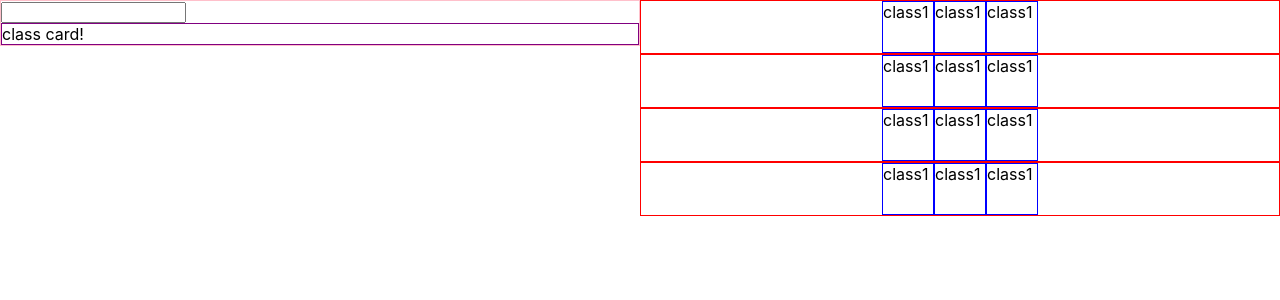
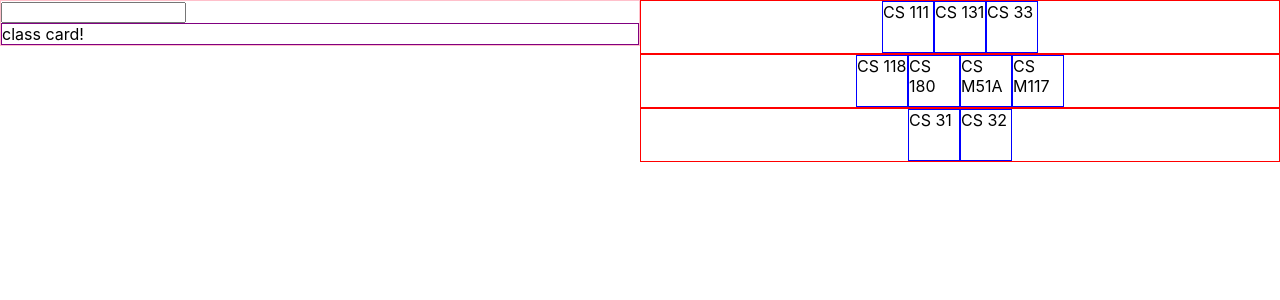
Before and after one commit to ucladevx/Aphrodite, a React (Create React App) app: page /main in a window 1280 px wide. Shown: the top 300 px of the page. Built offline with nearby package versions, Linux system fonts and the light colour scheme.

Commit message:
Class Bubble + Quarter List

```diff
--- a/src/Components/ClassBubble/ClassBubble.js
+++ b/src/Components/ClassBubble/ClassBubble.js
@@ -1,10 +1,14 @@
 import React, { Component } from "react";
 
 class ClassBubble extends Component {
+  cardView = () => {
+    console.log(this.props.name + " ClassBubble clicked");
+  }
   render() {
     return (
-      <div style={{ width: 50, height: 50, border: "1px blue solid" }}>
-        class1
+      <div style={{ width: 50, height: 50, border: "1px blue solid" }}
+      onClick={this.cardView}>
+        {this.props.name}
       </div>
     );
   }
--- a/src/Components/QuarterList/QuarterList.js
+++ b/src/Components/QuarterList/QuarterList.js
@@ -2,6 +2,12 @@ import React, { Component } from "react";
 import ClassBubble from "../ClassBubble/ClassBubble";
 
 class QuarterList extends Component {
+  createClassBubble = (classBubble) => {
+    return <ClassBubble name={classBubble}/>;
+  }
+  createClassBubbles = (quarter) => {
+    return quarter.map(this.createClassBubble);
+  }
   render() {
     return (
       <div
@@ -12,9 +18,7 @@ class QuarterList extends Component {
           border: "1px red solid"
         }}
       >
-        <ClassBubble />
-        <ClassBubble />
-        <ClassBubble />
+        {this.createClassBubbles(this.props.quarter)}
       </div>
     );
   }
--- a/src/Pages/MainPage/MainPage.js
+++ b/src/Pages/MainPage/MainPage.js
@@ -2,6 +2,13 @@ import React, { Component } from "react";
 import QuarterList from "../../Components/QuarterList/QuarterList";
 import SearchBar from "../../Components/SearchBar/SearchBar";
 class LandingPage extends Component {
+  state = {
+    classes: [
+      ["CS 111", "CS 131", "CS 33"],
+      ["CS 118", "CS 180", "CS M51A", "CS M117"],
+      ["CS 31", "CS 32"]
+    ]
+  }
   render() {
     return (
       <div style={{ display: "flex", width: "100vw", height: "100vh" }}>
@@ -9,10 +16,9 @@ class LandingPage extends Component {
           <SearchBar />
         </div>
         <div style={{ height: "100vh", width: "50vw" }}>
-          <QuarterList />
-          <QuarterList />
-          <QuarterList />
-          <QuarterList />
+          <QuarterList quarter={this.state.classes[0]}/>
+          <QuarterList quarter={this.state.classes[1]}/>
+          <QuarterList quarter={this.state.classes[2]}/>
         </div>
       </div>
     );
```
